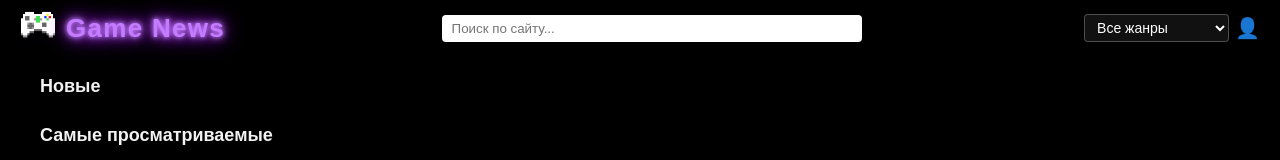
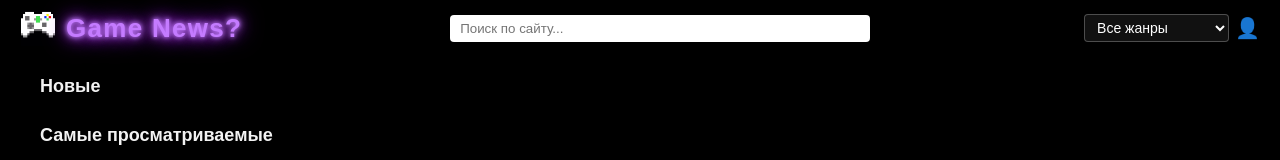
Before and after one commit to Konstantime/NewsGames, a website: page frontend-exam/index.html in a window 1280 px wide. Shown: the top 160 px of the page. Drawn offline with Linux system fonts and the light colour scheme; no server answers.

Commit message:
add ? in logo

```diff
--- a/frontend-exam/index.html
+++ b/frontend-exam/index.html
@@ -9,7 +9,7 @@
     <header class="top-bar">
       <div class="top-bar__left">
         <img class="site-logo" src="images/logo.png" alt="Game News" />
-        <span class="neon-title">Game News</span>
+        <span class="neon-title">Game News?</span>
       </div>
 
       <div class="top-bar__center">
@@ -44,7 +44,6 @@
 
           <div class="profile-icon" id="profileButton">👤</div>
         </div>
-
 
         <div class="login-modal" id="loginModal">
           <div class="login-modal__backdrop"></div>
```
